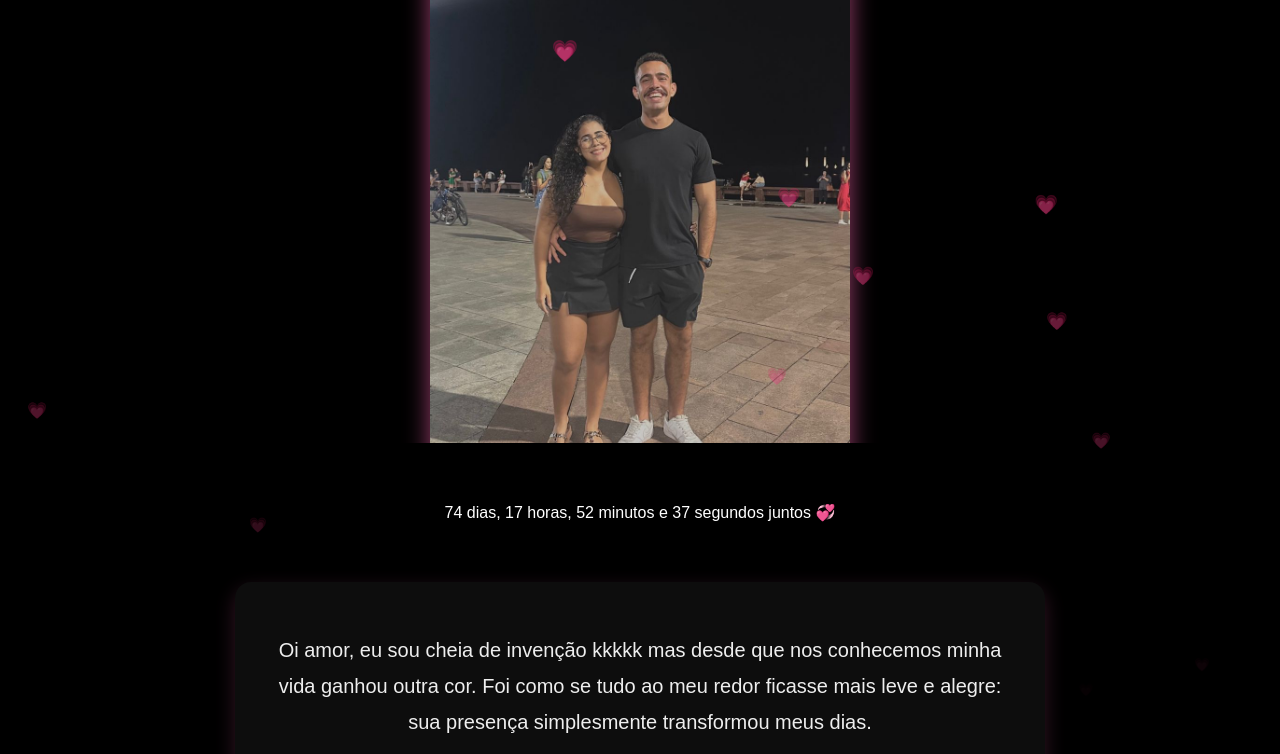
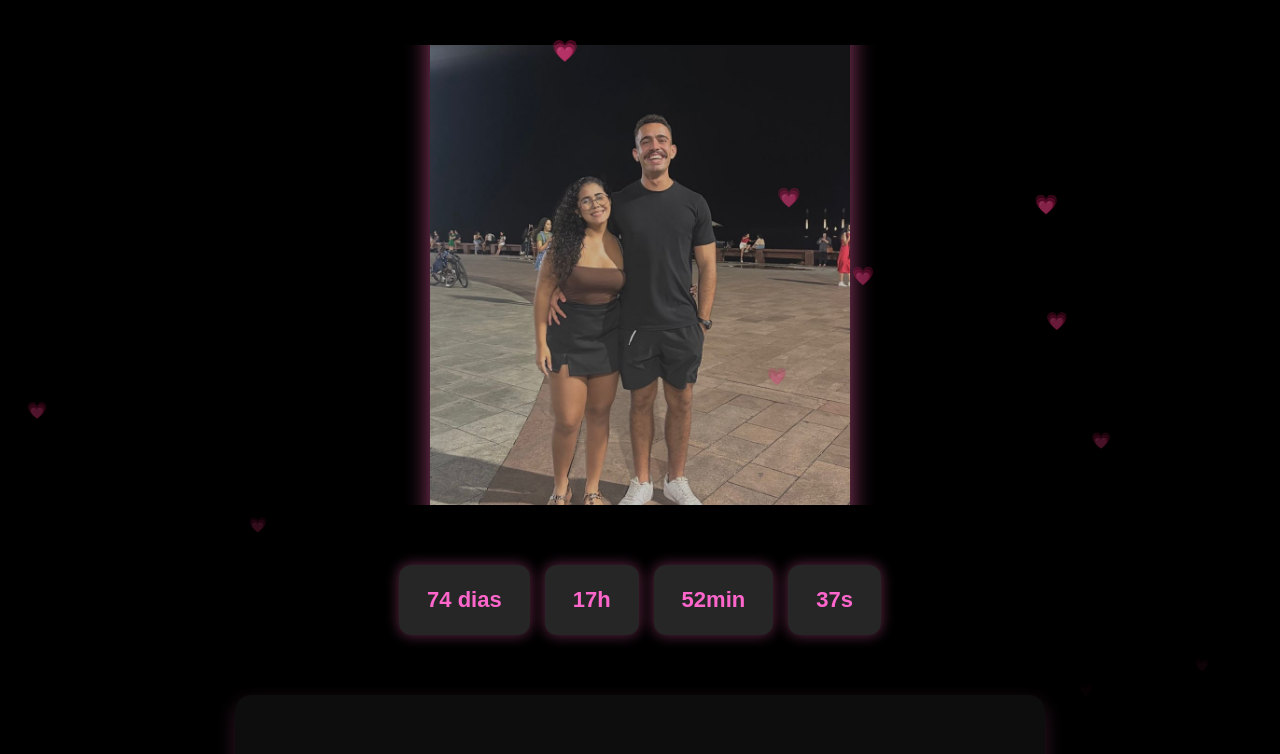
Before and after one commit to daniellamor/cartinha-romantica, a plain HTML site: page carta.html in a window 1280 px wide. Shown: the part 97-851 px from the top of the page. Drawn offline with Linux system fonts and the light colour scheme.

Commit message:
carta.html

```diff
--- a/carta.html
+++ b/carta.html
@@ -6,12 +6,21 @@
   <link rel="stylesheet" href="styles.css">
 </head>
 <body class="carta">
+  <!-- Redireciona para index.html se recarregar a página diretamente -->
+  <script>
+    if (performance.navigation.type === 1) {
+      window.location.href = "index.html";
+    }
+  </script>
+
   <audio autoplay loop>
     <source src="realidade-ou-fantasia.mp3" type="audio/mpeg">
     Seu navegador não suporta áudio.
   </audio>
 
   <div class="coracoes"></div>
+
+  <h1 class="titulo">Minha Cartinha para você 💌</h1>
 
   <div class="carousel">
     <img class="slide active" src="foto1.jpeg" alt="Foto 1">
@@ -51,8 +60,12 @@
       const minutos = Math.floor((diff / (1000 * 60)) % 60);
       const segundos = Math.floor((diff / 1000) % 60);
 
-      document.getElementById("timer").textContent =
-        `${dias} dias, ${horas} horas, ${minutos} minutos e ${segundos} segundos juntos 💞`;
+      document.getElementById("timer").innerHTML = `
+        <span>${dias} dias</span>
+        <span>${horas}h</span>
+        <span>${minutos}min</span>
+        <span>${segundos}s</span>
+      `;
     }
 
     setInterval(atualizarCronometro, 1000);
@@ -70,7 +83,7 @@
       setTimeout(() => heart.remove(), 5000);
     }, 300);
 
-    // Carrossel de fotos
+    // Carrossel
     const slides = document.querySelectorAll(".slide");
     let currentSlide = 0;
 
```
